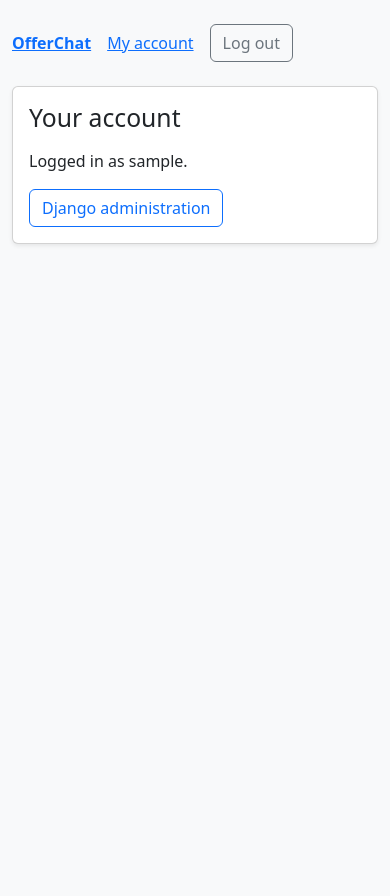
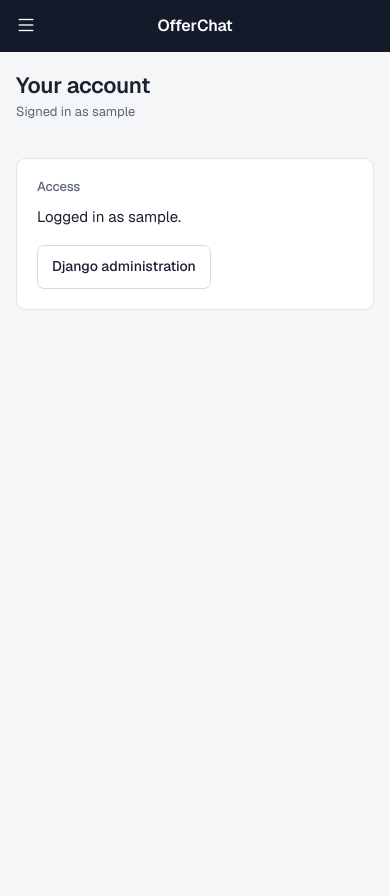
Before and after one commit to OfirF1110/MGT656-Final-Project, a Django app: page /account/ in a window 390 px wide. Before the commit the page ends 245 px from the top, so only its background shows below. Run offline with Django 5.2, Linux system fonts and the light colour scheme; the visitor is signed in with stand-in values (Sample User, id 1); parts of the project's set-up code (start-up, migrations or seed data) failed here and were passed over.

Commit message:
Add app shell, theme and static setup (#10)
New public base layout and logged-in app shell (dark sidebar on desktop,
top bar with offcanvas menu on phones), theme tokens over Bootstrap 5.3,
toast helper, and test-time static storage. The A/B page no longer shows
a Log out button to logged-in visitors, so it always has one button.

Co-Authored-By: Claude Opus 5.5 <noreply@anthropic.com>

```diff
--- /dev/null
+++ b/static/css/theme.css
@@ -0,0 +1,259 @@
+/* OfferChat theme. Tokens and rules are documented in docs/design/ui-guidelines.md.
+   Spacing uses multiples of 4px. One accent color; stage colors only on stage icons. */
+
+:root {
+  --oc-ink: #131A2A;
+  --oc-ink-raised: #232C42;
+  --oc-ink-text: #A3ABBB;
+  --oc-canvas: #F5F6F8;
+  --oc-surface: #FFFFFF;
+  --oc-hover: #F3F4F7;
+  --oc-line: #E2E5EA;
+  --oc-line-soft: #EEF0F3;
+  --oc-line-strong: #D5D9E0;
+  --oc-text: #1A2130;
+  --oc-muted: #5D6677;
+  --oc-subtle: #8A93A3;
+  --oc-accent: #4C5BD4;
+  --oc-accent-hover: #3F4DC0;
+  --oc-accent-active: #3742A8;
+  --oc-accent-soft: #EEF0FB;
+  --oc-green: #1F8A5B;
+  --oc-neutral: #8A93A3;
+  --oc-neutral-light: #B4BBC7;
+  --oc-danger: #B3261E;
+  --oc-danger-hover: #9A1F18;
+  --oc-tag-bg: #EEF0F6;
+  --oc-tag-text: #3A4560;
+  --oc-radius: 7px;
+  --oc-radius-lg: 10px;
+  --oc-shadow-pop: 0 8px 24px rgba(19, 26, 42, .14), 0 2px 6px rgba(19, 26, 42, .06);
+  --oc-focus: 0 0 0 3px rgba(76, 91, 212, .28);
+  --oc-sidebar-width: 232px;
+
+  --bs-primary: #4C5BD4;
+  --bs-primary-rgb: 76, 91, 212;
+  --bs-danger: #B3261E;
+  --bs-danger-rgb: 179, 38, 30;
+  --bs-body-font-family: "Geist", system-ui, -apple-system, "Segoe UI", Roboto, sans-serif;
+  --bs-body-font-size: .875rem;
+  --bs-body-line-height: 1.5;
+  --bs-body-color: #1A2130;
+  --bs-body-bg: #F5F6F8;
+  --bs-border-color: #E2E5EA;
+  --bs-border-radius: 7px;
+  --bs-link-color: #4C5BD4;
+  --bs-link-color-rgb: 76, 91, 212;
+  --bs-link-hover-color: #3F4DC0;
+  --bs-link-hover-color-rgb: 63, 77, 192;
+  --bs-focus-ring-color: rgba(76, 91, 212, .28);
+  --bs-secondary-color: #5D6677;
+}
+
+body {
+  -webkit-font-smoothing: antialiased;
+  -moz-osx-font-smoothing: grayscale;
+  text-rendering: optimizeLegibility;
+}
+
+h1, h2, h3 { color: var(--oc-text); letter-spacing: -.015em; }
+a { text-decoration: none; }
+a:hover { text-decoration: underline; text-underline-offset: 2px; }
+.tnum { font-variant-numeric: tabular-nums; }
+.text-muted-oc { color: var(--oc-muted); }
+
+:where(a, button, summary, input, select, textarea):focus-visible {
+  outline: 2px solid var(--oc-accent);
+  outline-offset: 2px;
+  box-shadow: none;
+}
+
+.skip-link {
+  position: absolute; left: 12px; top: -48px; z-index: 2000;
+  background: var(--oc-surface); color: var(--oc-text);
+  padding: 8px 12px; border-radius: var(--oc-radius); box-shadow: var(--oc-shadow-pop);
+}
+.skip-link:focus { top: 12px; }
+
+/* ---------- Buttons ---------- */
+.btn {
+  --bs-btn-font-weight: 500;
+  --bs-btn-font-size: .875rem;
+  --bs-btn-border-radius: var(--oc-radius);
+  --bs-btn-padding-x: 14px;
+  --bs-btn-padding-y: 0;
+  --bs-btn-focus-box-shadow: var(--oc-focus);
+  display: inline-flex; align-items: center; justify-content: center; gap: 6px;
+  min-height: 36px; white-space: nowrap;
+}
+.btn .bi { font-size: 1rem; line-height: 1; }
+.btn-primary {
+  --bs-btn-bg: var(--oc-accent); --bs-btn-border-color: var(--oc-accent);
+  --bs-btn-hover-bg: var(--oc-accent-hover); --bs-btn-hover-border-color: var(--oc-accent-hover);
+  --bs-btn-active-bg: var(--oc-accent-active); --bs-btn-active-border-color: var(--oc-accent-active);
+  --bs-btn-disabled-bg: var(--oc-accent); --bs-btn-disabled-border-color: var(--oc-accent);
+}
+.btn-quiet {
+  --bs-btn-color: var(--oc-text); --bs-btn-bg: var(--oc-surface); --bs-btn-border-color: var(--oc-line-strong);
+  --bs-btn-hover-color: var(--oc-text); --bs-btn-hover-bg: var(--oc-hover); --bs-btn-hover-border-color: var(--oc-line-strong);
+  --bs-btn-active-color: var(--oc-text); --bs-btn-active-bg: var(--oc-line-soft); --bs-btn-active-border-color: var(--oc-line-strong);
+}
+.btn-danger-quiet {
+  --bs-btn-color: var(--oc-danger); --bs-btn-bg: var(--oc-surface); --bs-btn-border-color: var(--oc-line-strong);
+  --bs-btn-hover-color: var(--oc-danger-hover); --bs-btn-hover-bg: #FCEEEE; --bs-btn-hover-border-color: #F2C9C6;
+  --bs-btn-active-color: var(--oc-danger-hover); --bs-btn-active-bg: #F9E1E0; --bs-btn-active-border-color: #F2C9C6;
+}
+.btn-danger {
+  --bs-btn-bg: var(--oc-danger); --bs-btn-border-color: var(--oc-danger);
+  --bs-btn-hover-bg: var(--oc-danger-hover); --bs-btn-hover-border-color: var(--oc-danger-hover);
+  --bs-btn-active-bg: #82190F; --bs-btn-active-border-color: #82190F;
+}
+.btn-text {
+  --bs-btn-color: var(--oc-muted); --bs-btn-hover-color: var(--oc-text);
+  --bs-btn-active-color: var(--oc-text); --bs-btn-border-color: transparent;
+  --bs-btn-hover-bg: var(--oc-hover); --bs-btn-active-bg: var(--oc-line-soft);
+}
+
+/* ---------- Forms ---------- */
+.form-label { font-weight: 500; font-size: .8125rem; color: var(--oc-text); margin-bottom: 6px; }
+.form-label .optional { color: var(--oc-subtle); font-weight: 400; }
+.form-control, .form-select {
+  min-height: 38px; font-size: .875rem; color: var(--oc-text);
+  border-color: var(--oc-line-strong); border-radius: var(--oc-radius);
+  background-color: var(--oc-surface);
+}
+.form-control::placeholder { color: var(--oc-subtle); }
+.form-control:focus, .form-select:focus { border-color: var(--oc-accent); box-shadow: var(--oc-focus); }
+textarea.form-control { min-height: 120px; line-height: 1.55; }
+.form-control.is-invalid, .form-select.is-invalid { border-color: var(--oc-danger); background-image: none; padding-right: .75rem; }
+.form-control.is-invalid:focus { box-shadow: 0 0 0 3px rgba(179, 38, 30, .2); }
+.form-text { color: var(--oc-muted); font-size: .78125rem; margin-top: 6px; }
+.field-error { color: var(--oc-danger); font-size: .8125rem; margin-top: 6px; display: flex; gap: 6px; align-items: flex-start; }
+.field { margin-bottom: 20px; }
+.field-row { display: grid; grid-template-columns: 1fr 1fr; gap: 16px; }
+.form-alert {
+  background: #FCEEEE; color: var(--oc-danger); border: 1px solid #F2C9C6;
+  border-radius: var(--oc-radius); padding: 10px 12px; margin-bottom: 20px; font-size: .8125rem;
+}
+.form-actions { display: flex; gap: 8px; align-items: center; margin-top: 8px; }
+
+/* ---------- Public pages (login, landing, A/B) ---------- */
+body.public { min-height: 100vh; }
+.public-main {
+  min-height: 100vh; display: flex; flex-direction: column; align-items: center; justify-content: center;
+  padding: 40px 16px;
+}
+.public-wordmark {
+  color: var(--oc-text); font-weight: 600; font-size: 1.125rem; letter-spacing: -.01em; margin-bottom: 20px;
+}
+.public-wordmark:hover { text-decoration: none; color: var(--oc-text); }
+.public-card {
+  width: min(100%, 420px); background: var(--oc-surface); border: 1px solid var(--oc-line);
+  border-radius: 12px; padding: 32px;
+}
+.public-card h1 { font-size: 1.375rem; font-weight: 600; margin-bottom: 8px; }
+.public-card .lede { color: var(--oc-muted); margin-bottom: 24px; }
+.public-card .btn-block { width: 100%; min-height: 40px; }
+
+/* ---------- App shell ---------- */
+.app-wordmark { color: #fff; font-weight: 600; font-size: 1rem; letter-spacing: -.01em; }
+.app-wordmark:hover { color: #fff; text-decoration: none; }
+
+.app-sidebar {
+  position: fixed; inset: 0 auto 0 0; width: var(--oc-sidebar-width); z-index: 1030;
+  background: var(--oc-ink); color: var(--oc-ink-text);
+  display: flex; flex-direction: column; padding: 20px 12px 16px;
+}
+.app-sidebar > .app-wordmark { padding: 0 10px 20px; }
+.app-nav { display: flex; flex-direction: column; gap: 2px; }
+.app-nav-link {
+  display: flex; align-items: center; gap: 10px; min-height: 36px; padding: 0 10px;
+  border-radius: var(--oc-radius); color: var(--oc-ink-text); font-weight: 500;
+}
+.app-nav-link .bi { font-size: 1rem; }
+.app-nav-link:hover { color: #fff; background: rgba(255, 255, 255, .06); text-decoration: none; }
+.app-nav-link.active { color: #fff; background: var(--oc-ink-raised); }
+.app-nav-count { margin-left: auto; font-size: .75rem; color: #7E8798; font-variant-numeric: tabular-nums; }
+.app-account { margin-top: auto; border-top: 1px solid var(--oc-ink-raised); padding-top: 12px; display: flex; flex-direction: column; gap: 4px; }
+.app-account-link {
+  display: flex; align-items: center; gap: 10px; min-height: 40px; padding: 0 10px;
+  border-radius: var(--oc-radius); color: #E6E9EF;
+}
+.app-account-link:hover, .app-account-link.active { background: rgba(255, 255, 255, .06); color: #fff; text-decoration: none; }
+.app-avatar {
+  width: 26px; height: 26px; border-radius: 50%; background: var(--oc-ink-raised); color: #fff;
+  display: inline-flex; align-items: center; justify-content: center; font-size: .75rem; font-weight: 600; flex: none;
+}
+.app-account-name { overflow: hidden; text-overflow: ellipsis; white-space: nowrap; font-size: .8125rem; }
+.app-logout {
+  border: 0; background: none; color: var(--oc-ink-text); text-align: left;
+  min-height: 36px; padding: 0 10px; border-radius: var(--oc-radius); font-size: .8125rem;
+}
+.app-logout:hover { color: #fff; background: rgba(255, 255, 255, .06); }
+
+.app-main { margin-left: var(--oc-sidebar-width); min-height: 100vh; }
+.app-content { max-width: 1120px; margin: 0 auto; padding: 36px 40px 72px; }
+
+.app-topbar { display: none; }
+.topbar-button {
+  width: 44px; height: 44px; display: inline-flex; align-items: center; justify-content: center;
+  border: 0; background: none; color: #fff; border-radius: var(--oc-radius); font-size: 1.375rem;
+}
+.topbar-button:hover { background: rgba(255, 255, 255, .08); color: #fff; }
+.app-offcanvas {
+  --bs-offcanvas-width: 280px; --bs-offcanvas-bg: var(--oc-ink); --bs-offcanvas-color: var(--oc-ink-text);
+  padding: 8px 12px 16px; display: flex; flex-direction: column;
+}
+.app-offcanvas-head { display: flex; align-items: center; justify-content: space-between; padding: 0 0 12px 10px; }
+.app-offcanvas .app-nav-link, .app-offcanvas .app-account-link, .app-offcanvas .app-logout { min-height: 44px; }
+
+/* ---------- Page structure ---------- */
+.page-head { display: flex; align-items: flex-end; justify-content: space-between; gap: 16px; margin-bottom: 20px; flex-wrap: wrap; }
+.page-title { font-size: 1.5rem; font-weight: 600; margin: 0; line-height: 1.2; }
+.page-meta { color: var(--oc-muted); font-size: .8125rem; margin-top: 4px; }
+.page-actions { display: flex; gap: 8px; align-items: center; }
+.back-link { display: inline-flex; align-items: center; gap: 4px; color: var(--oc-muted); font-size: .8125rem; margin-bottom: 12px; min-height: 32px; }
+.back-link:hover { color: var(--oc-text); }
+
+.panel { background: var(--oc-surface); border: 1px solid var(--oc-line); border-radius: var(--oc-radius-lg); padding: 20px; }
+.panel + .panel { margin-top: 16px; }
+.panel-title { font-size: .8125rem; font-weight: 500; color: var(--oc-muted); margin: 0 0 12px; }
+
+/* ---------- Toasts ---------- */
+.toast-stack {
+  position: fixed; right: 24px; bottom: 24px; z-index: 1090;
+  display: flex; flex-direction: column; gap: 8px; align-items: flex-end; pointer-events: none;
+}
+.oc-toast {
+  pointer-events: auto; background: var(--oc-ink); color: #fff; font-size: .8125rem;
+  padding: 10px 14px; border-radius: 8px; box-shadow: var(--oc-shadow-pop); max-width: 360px;
+  animation: oc-toast-in .18s ease-out;
+}
+.oc-toast--error { background: var(--oc-danger); }
+.oc-toast.is-leaving { opacity: 0; transform: translateY(4px); transition: opacity .2s, transform .2s; }
+@keyframes oc-toast-in { from { opacity: 0; transform: translateY(6px); } to { opacity: 1; transform: none; } }
+
+/* ---------- Mobile shell ---------- */
+@media (max-width: 767.98px) {
+  :root { --bs-body-font-size: .9375rem; }
+  .app-sidebar { display: none; }
+  .app-main { margin-left: 0; }
+  .app-topbar {
+    display: flex; align-items: center; gap: 4px; position: sticky; top: 0; z-index: 1020;
+    height: 52px; padding: 0 4px; background: var(--oc-ink);
+  }
+  .app-topbar .app-wordmark { flex: 1; text-align: center; }
+  .topbar-actions { width: 44px; display: flex; justify-content: flex-end; }
+  .app-content { padding: 20px 16px 72px; }
+  .page-title { font-size: 1.375rem; }
+  .form-control, .form-select { font-size: 16px; min-height: 44px; }
+  .btn { min-height: 44px; }
+  .field-row { grid-template-columns: 1fr; gap: 0; }
+  .toast-stack { left: 16px; right: 16px; bottom: 16px; align-items: stretch; }
+  .oc-toast { max-width: none; }
+  .public-card { padding: 24px; }
+}
+
+@media (prefers-reduced-motion: reduce) {
+  *, *::before, *::after { animation-duration: .01ms !important; transition-duration: .01ms !important; }
+}
--- /dev/null
+++ b/static/js/app.js
@@ -0,0 +1,31 @@
+// OfferChat client helpers. Pages work without this file; it only adds feedback.
+(function () {
+  "use strict";
+  document.documentElement.classList.add("js");
+
+  var TOAST_MS = 4000;
+
+  function dismiss(el) {
+    el.classList.add("is-leaving");
+    setTimeout(function () { el.remove(); }, 220);
+  }
+
+  function toast(message, kind) {
+    var stack = document.getElementById("toast-stack");
+    if (!stack || !message) return;
+    var el = document.createElement("div");
+    el.className = "oc-toast" + (kind === "error" ? " oc-toast--error" : "");
+    el.setAttribute("role", kind === "error" ? "alert" : "status");
+    el.textContent = message;
+    stack.appendChild(el);
+    setTimeout(function () { dismiss(el); }, TOAST_MS);
+  }
+
+  window.OfferChat = { toast: toast };
+
+  document.addEventListener("DOMContentLoaded", function () {
+    document.querySelectorAll("#toast-stack .oc-toast").forEach(function (el) {
+      setTimeout(function () { dismiss(el); }, TOAST_MS);
+    });
+  });
+})();
--- a/templates/account.html
+++ b/templates/account.html
@@ -1,8 +1,19 @@
-{% extends 'base.html' %}
+{% extends 'app.html' %}
+{% block title %}Your account · OfferChat{% endblock %}
 {% block content %}
-  <h1 class="h2 mb-3">Your account</h1>
-  <p class="text-break">Logged in as {{ user.username }}.</p>
-  {% if user.is_staff %}
-    <a href="/admin/" class="btn btn-outline-primary">Django administration</a>
-  {% endif %}
+  <div class="page-head">
+    <div>
+      <h1 class="page-title">Your account</h1>
+      <p class="page-meta">Signed in as <span class="text-break">{{ user.username }}</span></p>
+    </div>
+  </div>
+  <section class="panel" aria-labelledby="account-access">
+    <h2 class="panel-title" id="account-access">Access</h2>
+    <p class="mb-3">Logged in as {{ user.username }}.</p>
+    {% if user.is_staff %}
+      <div class="d-flex gap-2 flex-wrap">
+        <a href="/admin/" class="btn btn-quiet">Django administration</a>
+      </div>
+    {% endif %}
+  </section>
 {% endblock %}
--- /dev/null
+++ b/templates/app.html
@@ -0,0 +1,47 @@
+{% extends 'base.html' %}
+{% load static %}
+{% block body %}
+<body class="app" hx-headers='{"X-CSRFToken": "{{ csrf_token }}"}'>
+  <a class="skip-link" href="#main">Skip to content</a>
+
+  <header class="app-topbar">
+    <button type="button" class="topbar-button" data-bs-toggle="offcanvas" data-bs-target="#app-menu"
+            aria-controls="app-menu" aria-label="Open menu">
+      <i class="bi bi-list" aria-hidden="true"></i>
+    </button>
+    <a href="{% url 'home' %}" class="app-wordmark">OfferChat</a>
+    <div class="topbar-actions">{% block page_actions %}{% endblock %}</div>
+  </header>
+
+  <div class="offcanvas offcanvas-start app-offcanvas" tabindex="-1" id="app-menu" aria-label="Menu">
+    <div class="app-offcanvas-head">
+      <span class="app-wordmark">OfferChat</span>
+      <button type="button" class="topbar-button" data-bs-dismiss="offcanvas" aria-label="Close menu">
+        <i class="bi bi-x-lg" aria-hidden="true"></i>
+      </button>
+    </div>
+    {% include 'components/_nav.html' %}
+  </div>
+
+  <aside class="app-sidebar">
+    <a href="{% url 'home' %}" class="app-wordmark">OfferChat</a>
+    {% include 'components/_nav.html' %}
+  </aside>
+
+  <main id="main" class="app-main">
+    <div class="app-content">
+      {% block content %}{% endblock %}
+    </div>
+  </main>
+
+  {% include 'components/_toast.html' %}
+
+  <script src="https://cdn.jsdelivr.net/npm/bootstrap@5.3.8/dist/js/bootstrap.bundle.min.js"
+          integrity="sha384-FKyoEForCGlyvwx9Hj09JcYn3nv7wiPVlz7YYwJrWVcXK/BmnVDxM+D2scQbITxI"
+          crossorigin="anonymous"></script>
+  <script src="https://cdn.jsdelivr.net/npm/htmx.org@2.0.11/dist/htmx.min.js"
+          integrity="sha384-2OatzQy1H+Zd/IIrjr1TcuDGqLXeHhbooAyJY1KdQMKnr4LZ22k31GBLdYKHmVjg"
+          crossorigin="anonymous"></script>
+  <script src="{% static 'js/app.js' %}"></script>
+</body>
+{% endblock %}
--- a/templates/base.html
+++ b/templates/base.html
@@ -1,45 +1,30 @@
-<!doctype html>
+{% load static %}<!doctype html>
 <html lang="en">
 <head>
   <meta charset="utf-8">
   <meta name="viewport" content="width=device-width, initial-scale=1">
-  <title>OfferChat</title>
+  <title>{% block title %}OfferChat{% endblock %}</title>
+  <link rel="preconnect" href="https://fonts.googleapis.com">
+  <link rel="preconnect" href="https://fonts.gstatic.com" crossorigin>
+  <link href="https://fonts.googleapis.com/css2?family=Geist:wght@400;500;600&display=swap" rel="stylesheet">
   <link href="https://cdn.jsdelivr.net/npm/bootstrap@5.3.8/dist/css/bootstrap.min.css"
         rel="stylesheet"
         integrity="sha384-sRIl4kxILFvY47J16cr9ZwB07vP4J8+LH7qKQnuqkuIAvNWLzeN8tE5YBujZqJLB"
         crossorigin="anonymous">
-  <style>
-    .workspace { max-width: 760px; }
-    input:not([type="hidden"]) {
-      display: block;
-      width: 100%;
-      padding: 0.65rem;
-      border: 1px solid #767676;
-      border-radius: 0.375rem;
-    }
-    .errorlist { color: #b02a37; }
-  </style>
+  <link href="https://cdn.jsdelivr.net/npm/bootstrap-icons@1.13.2/font/bootstrap-icons.min.css"
+        rel="stylesheet"
+        integrity="sha384-nWN3KqaaVcbEsCjLSV+2jMjh62Iny/+mN3srM8TZeM8N6aj7eDl5wwYggjAJ4/sJ"
+        crossorigin="anonymous">
+  <link href="{% static 'css/theme.css' %}" rel="stylesheet">
 </head>
-<body class="bg-light">
-  <div class="container workspace py-4">
-    <nav aria-label="Main navigation"
-         class="d-flex flex-wrap align-items-center gap-3 mb-4">
-      <a href="{% url 'home' %}" class="fw-bold">OfferChat</a>
-      {% if user.is_authenticated %}
-        <a href="{% url 'account' %}">My account</a>
-        <form method="post" action="{% url 'logout' %}" class="m-0">
-          {% csrf_token %}
-          <button type="submit" class="btn btn-outline-secondary">Log out</button>
-        </form>
-      {% else %}
-        <a href="{% url 'login' %}">Log in</a>
-      {% endif %}
-    </nav>
-    <main class="card shadow-sm">
-      <div class="card-body p-3 p-sm-4">
-        {% block content %}{% endblock %}
-      </div>
-    </main>
-  </div>
+{% block body %}
+<body class="public">
+  <main class="public-main">
+    <a href="{% url 'home' %}" class="public-wordmark">OfferChat</a>
+    <div class="public-card">
+      {% block content %}{% endblock %}
+    </div>
+  </main>
 </body>
+{% endblock %}
 </html>
--- /dev/null
+++ b/templates/components/_nav.html
@@ -0,0 +1,21 @@
+{% url 'contacts:list' as contacts_url %}
+<nav aria-label="Main" class="app-nav">
+  {% if contacts_url %}
+    <a href="{{ contacts_url }}" class="app-nav-link{% if nav_active == 'contacts' %} active{% endif %}"
+       {% if nav_active == 'contacts' %}aria-current="page"{% endif %}>
+      <i class="bi bi-people" aria-hidden="true"></i>
+      <span>Contacts</span>
+      {% if nav_contact_count is not None %}<span class="app-nav-count">{{ nav_contact_count }}</span>{% endif %}
+    </a>
+  {% endif %}
+</nav>
+<div class="app-account">
+  <a href="{% url 'account' %}" class="app-account-link{% if nav_active == 'account' %} active{% endif %}">
+    <span class="app-avatar" aria-hidden="true">{{ user.get_username|first|upper }}</span>
+    <span class="app-account-name">{{ user.get_username }}</span>
+  </a>
+  <form method="post" action="{% url 'logout' %}">
+    {% csrf_token %}
+    <button type="submit" class="app-logout">Log out</button>
+  </form>
+</div>
--- /dev/null
+++ b/templates/components/_toast.html
@@ -0,0 +1,5 @@
+<div class="toast-stack" id="toast-stack" aria-live="polite">
+  {% for message in messages %}
+    <div class="oc-toast{% if message.level_tag == 'error' %} oc-toast--error{% endif %}" role="status">{{ message }}</div>
+  {% endfor %}
+</div>
--- a/templates/home.html
+++ b/templates/home.html
@@ -1,6 +1,6 @@
 {% extends 'base.html' %}
 {% block content %}
-  <h1 class="h2 mb-3">OfferChat</h1>
-  <p>The application foundation is running.</p>
-  <a href="{% url 'account' %}" class="btn btn-primary">Open your account</a>
+  <h1>Your network, in one place</h1>
+  <p class="lede">OfferChat keeps track of the people you meet while recruiting and where each conversation stands.</p>
+  <a href="{% url 'login' %}" class="btn btn-primary btn-block">Log in</a>
 {% endblock %}
```
Also changed, not shown: config/settings.py (+7 -0 lines), core/templatetags/ui.py (added, +16 -0 lines), core/tests.py (+24 -0 lines), templates/registration/login.html (+10 -9 lines), core/templatetags/__init__.py (added).
